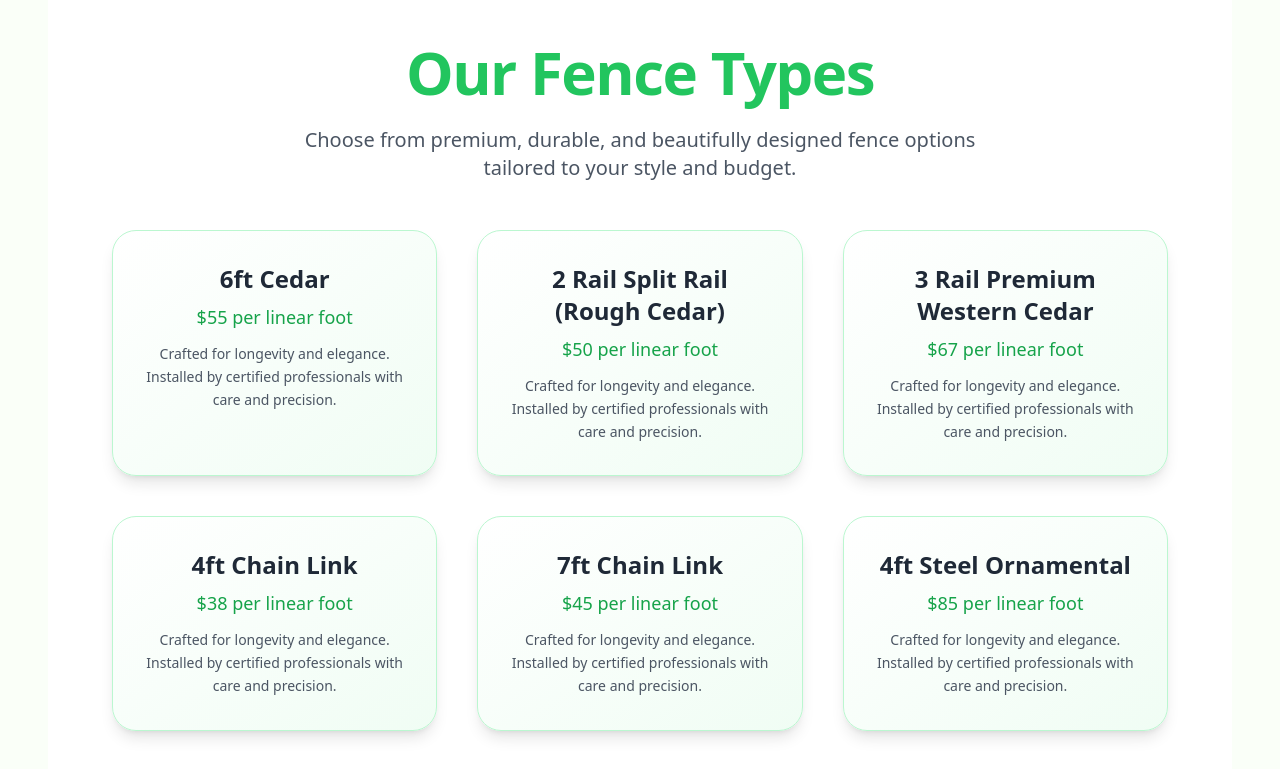
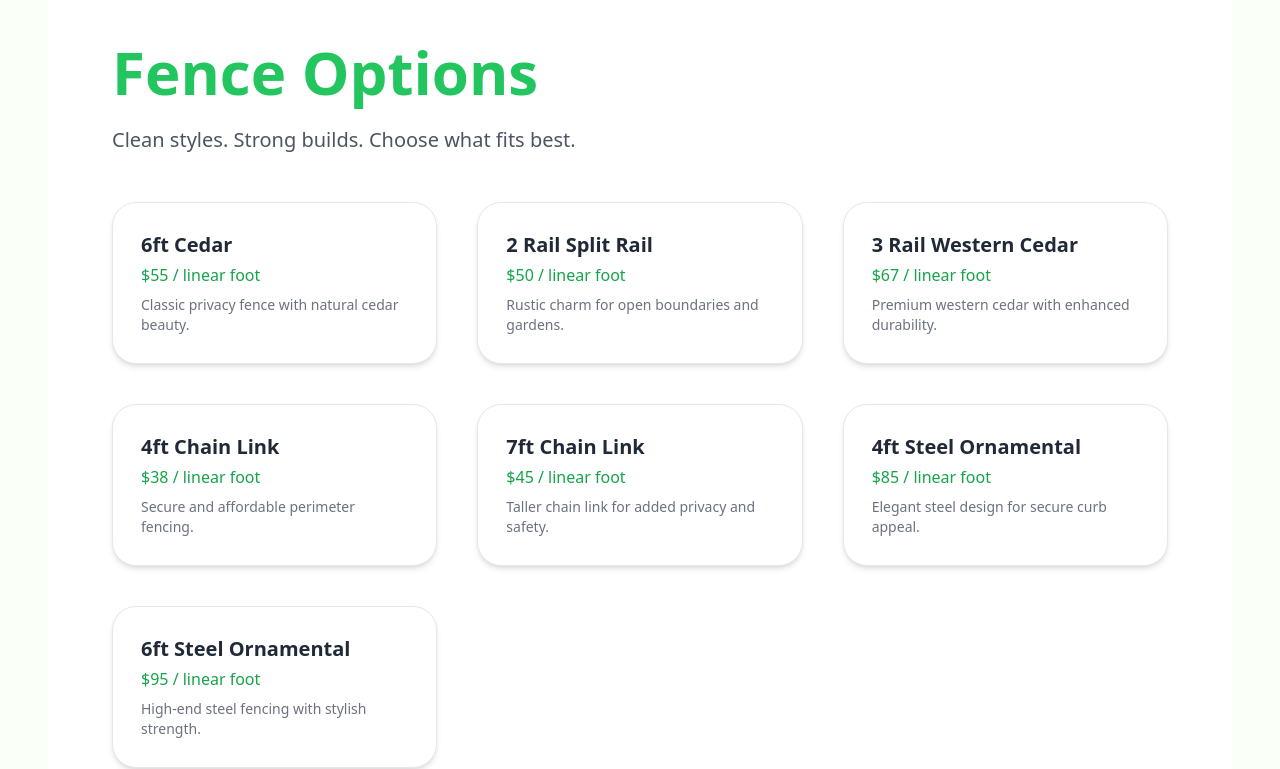
Before and after one commit to thatdudeiggy/coloradofencepros, a React (Vite) app: page / in a window 1280 px wide. Shown: the part 1560-2329 px from the top of the page. Built offline with nearby package versions, Linux system fonts and the light colour scheme.

Commit message:
added fence types and clear map

```diff
--- a/src/Components/Types.jsx
+++ b/src/Components/Types.jsx
@@ -2,13 +2,41 @@ import React from "react";
 import { motion } from "framer-motion";
 
 const FENCE_TYPES = {
-  cedar: { label: "6ft Cedar", price: 55 },
-  splitRail2: { label: "2 Rail Split Rail (Rough Cedar)", price: 50 },
-  splitRail3: { label: "3 Rail Premium Western Cedar", price: 67 },
-  chainLink4: { label: "4ft Chain Link", price: 38 },
-  chainLink7: { label: "7ft Chain Link", price: 45 },
-  steel4: { label: "4ft Steel Ornamental", price: 85 },
-  steel6: { label: "6ft Steel Ornamental", price: 95 },
+  cedar: {
+    label: "6ft Cedar",
+    price: 55,
+    description: "Classic privacy fence with natural cedar beauty.",
+  },
+  splitRail2: {
+    label: "2 Rail Split Rail",
+    price: 50,
+    description: "Rustic charm for open boundaries and gardens.",
+  },
+  splitRail3: {
+    label: "3 Rail Western Cedar",
+    price: 67,
+    description: "Premium western cedar with enhanced durability.",
+  },
+  chainLink4: {
+    label: "4ft Chain Link",
+    price: 38,
+    description: "Secure and affordable perimeter fencing.",
+  },
+  chainLink7: {
+    label: "7ft Chain Link",
+    price: 45,
+    description: "Taller chain link for added privacy and safety.",
+  },
+  steel4: {
+    label: "4ft Steel Ornamental",
+    price: 85,
+    description: "Elegant steel design for secure curb appeal.",
+  },
+  steel6: {
+    label: "6ft Steel Ornamental",
+    price: 95,
+    description: "High-end steel fencing with stylish strength.",
+  },
 };
 
 const cardVariants = {
@@ -23,36 +51,38 @@ const cardVariants = {
 const FenceTypes = () => {
   return (
     <section className="py-20 px-4 md:px-8 lg:px-16 bg-white dark:bg-gray-900">
-      <div className="max-w-7xl mx-auto text-center">
-        <h2 className="text-4xl md:text-5xl font-semibold tracking-tight text-green-500 mb-6">
-          Our Fence Types
+      <div className="max-w-7xl mx-auto">
+        <h2 className="text-4xl md:text-5xl font-semibold text-green-500 mb-6 text-left">
+          Fence Options
         </h2>
-        <p className="text-gray-600 dark:text-gray-300 max-w-2xl mx-auto text-lg mb-12">
-          Choose from premium, durable, and beautifully designed fence options tailored to your style and budget.
+        <p className="text-gray-600 dark:text-gray-300 max-w-xl mb-12 text-left text-lg">
+          Clean styles. Strong builds. Choose what fits best.
         </p>
 
         <div className="grid grid-cols-1 sm:grid-cols-2 lg:grid-cols-3 gap-10">
-          {Object.entries(FENCE_TYPES).map(([key, { label, price }], index) => (
+          {Object.entries(FENCE_TYPES).map(
+            ([key, { label, price, description }], index) => (
               <motion.div
                 key={key}
-              className="bg-gradient-to-br from-white to-green-50 dark:from-gray-800 dark:to-gray-900 border border-green-200 dark:border-green-700 rounded-3xl shadow-lg p-6 sm:p-8 hover:shadow-xl transition-all duration-300"
+                className="bg-white dark:bg-gray-800 border border-gray-200 dark:border-gray-700 rounded-3xl shadow-md p-6 sm:p-7 transition-all duration-300 hover:bg-green-500 hover:text-white group"
                 initial="hidden"
                 animate="visible"
                 custom={index}
                 variants={cardVariants}
                 whileHover={{ scale: 1.03 }}
               >
-              <h3 className="text-xl font-bold text-gray-800 dark:text-white mb-2">
+                <h3 className="text-lg font-semibold text-gray-800 dark:text-white group-hover:text-white mb-1 transition-colors">
                   {label}
                 </h3>
-              <p className="text-green-600 dark:text-green-400 text-md font-medium mb-3">
-                ${price} per linear foot
+                <p className="text-green-600 dark:text-green-400 font-medium mb-2 group-hover:text-white">
+                  ${price} / linear foot
                 </p>
-              <p className="text-gray-600 dark:text-gray-400 text-sm leading-relaxed">
-                Crafted for longevity and elegance. Installed by certified professionals with care and precision.
+                <p className="text-sm text-gray-500 dark:text-gray-400 group-hover:text-green-100">
+                  {description}
                 </p>
               </motion.div>
-          ))}
+            )
+          )}
         </div>
       </div>
     </section>
```
Lines whose indentation alone changed are shown as unchanged.
